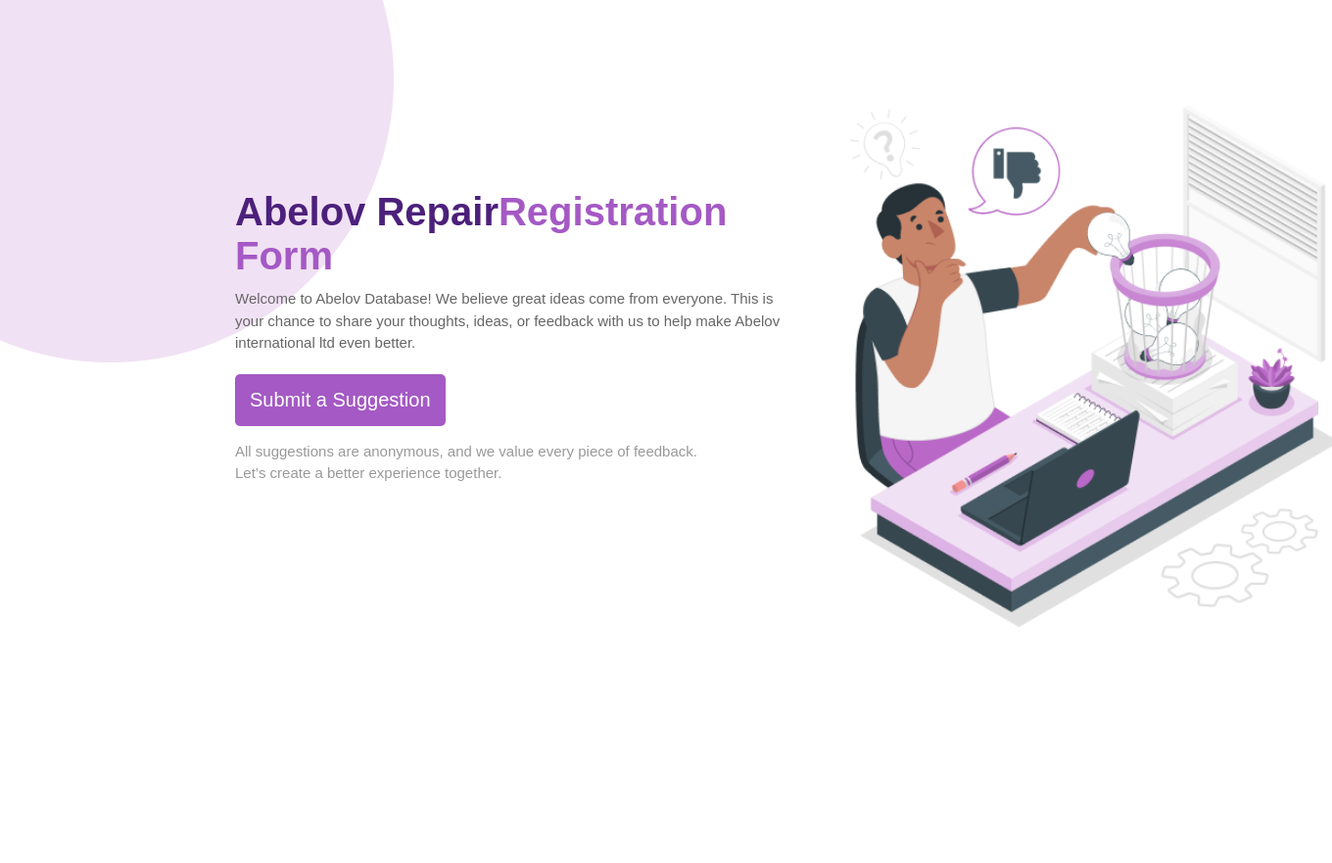
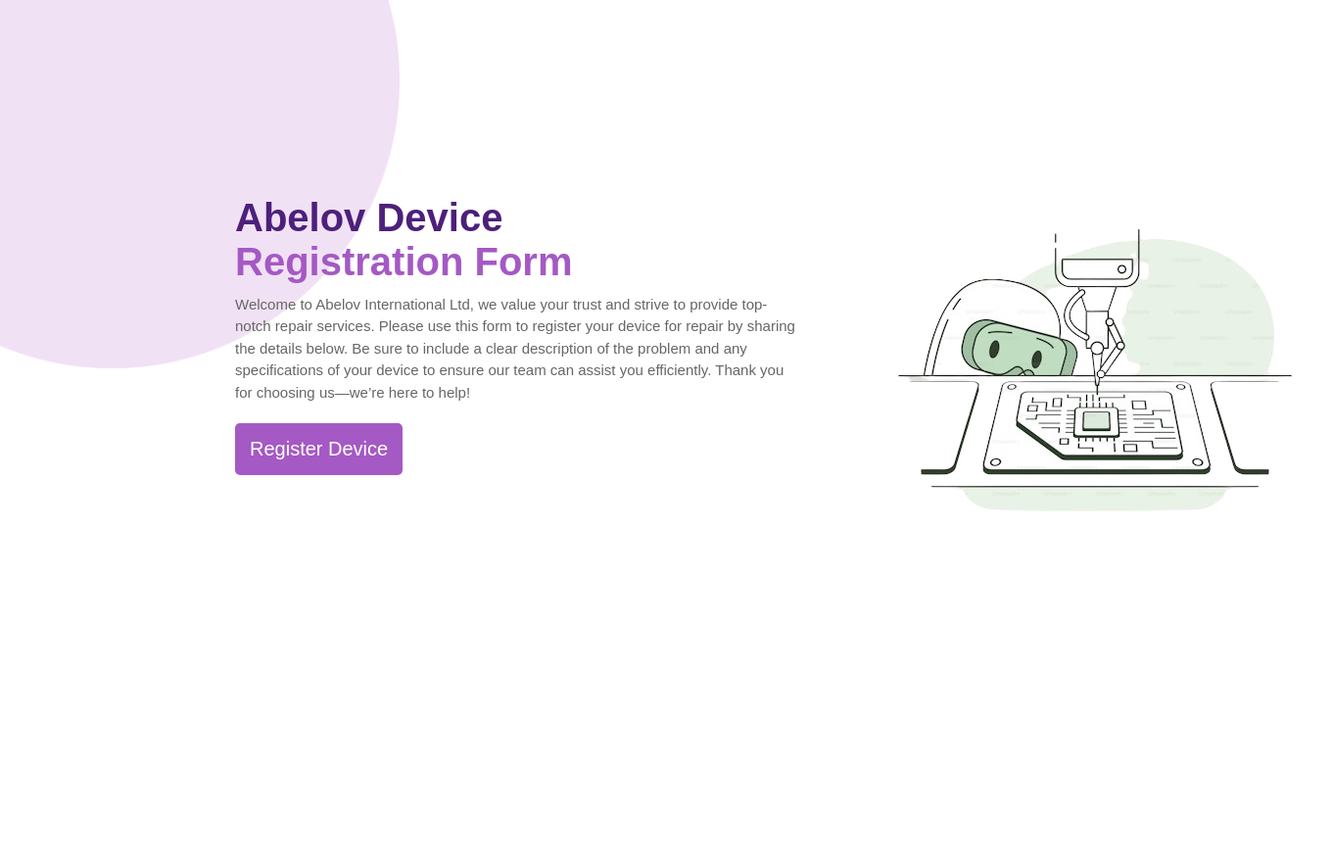
Before and after one commit to DavidManiIbrahim/Abelov-Database, a PHP site: page / in a window 1360 px wide; the page is wider, and only the part inside the window is pictured. Shown: the top 881 px of that part at 98% size. Before the commit the page ends 640 px from the top of that part, so only its background shows below. Run offline with PHP 8.4, Linux system fonts and the light colour scheme.

Commit message:
change image file and deleted unused assets

```diff
--- a/data.php
+++ b/data.php
@@ -107,8 +107,8 @@ label {
   font-size: 15px;
   /* margin-top: 5px; */
   position: absolute;
-  right: 60%;
-  top: 174%;
+  right: 67%;
+  top: 194%;
 }
 
 #success{
@@ -206,7 +206,7 @@ label {
       <p  id="success"></p>
 
       <button type="submit" class="btn">Submit</button>
-      <input type="submit" class="btn" value="Print" onclick="print()">
+      <!-- <input type="submit" class="btn" value="Print" onclick="print()"> -->
 
     </form>
   </div>
--- a/index.php
+++ b/index.php
@@ -90,6 +90,8 @@
   .ellipse{
       position: relative;
     z-index: -10;
+    left: 0;
+    width: 30%;
   }
 
   .image-container {
@@ -111,27 +113,27 @@
 
 
 
-
    </style>
 
 </head>
 <body>
+
     <img src="./src/assets/Ellipse 1.png" class="ellipse" alt="Ellipse image">
   <div class="container">
     <div class="content">
-      <h1>Abelov Repair<span>Registration Form</span></h1>
+      <h1>Abelov Device <br> <span>Registration Form</span></h1>
       <p>
-        Welcome to Abelov Database! We believe great ideas come from everyone.
-        This is your chance to share your thoughts, ideas, or feedback with us to help
-        make Abelov international ltd even better.
+      Welcome to Abelov International Ltd, we value your trust and strive to provide
+       top-notch repair services. Please use this form to register your device for repair by sharing the
+        details below. Be sure to include a clear description of the problem and any specifications of your
+         device to ensure our team can assist you efficiently. Thank you for choosing us—we’re here to help!
       </p>
-      <a href="data.php" class="btn">Submit a Suggestion</a>
-      <p class="note">
-        All suggestions are anonymous, and we value every piece of feedback. <br> Let’s create a better experience together.
-      </p>
+      <a href="data.php" class="btn">Register Device</a>
+
     </div>
       <div class="image-container">
-          <img src="./src/assets/amico.png" class="admin" alt="Illustration">
+          <!-- <img src="./src/assets/amico.png" class="admin" alt="Illustration"> -->
+          <img src="./src/assets/engine.png" class="admin" alt="Illustration">
         </div>
   </div>
 </body>
```
Also changed, not shown: src/assets/Home.png (deleted), src/assets/Vector.png (deleted), src/assets/amico.png (deleted), src/assets/engine.png (added).
